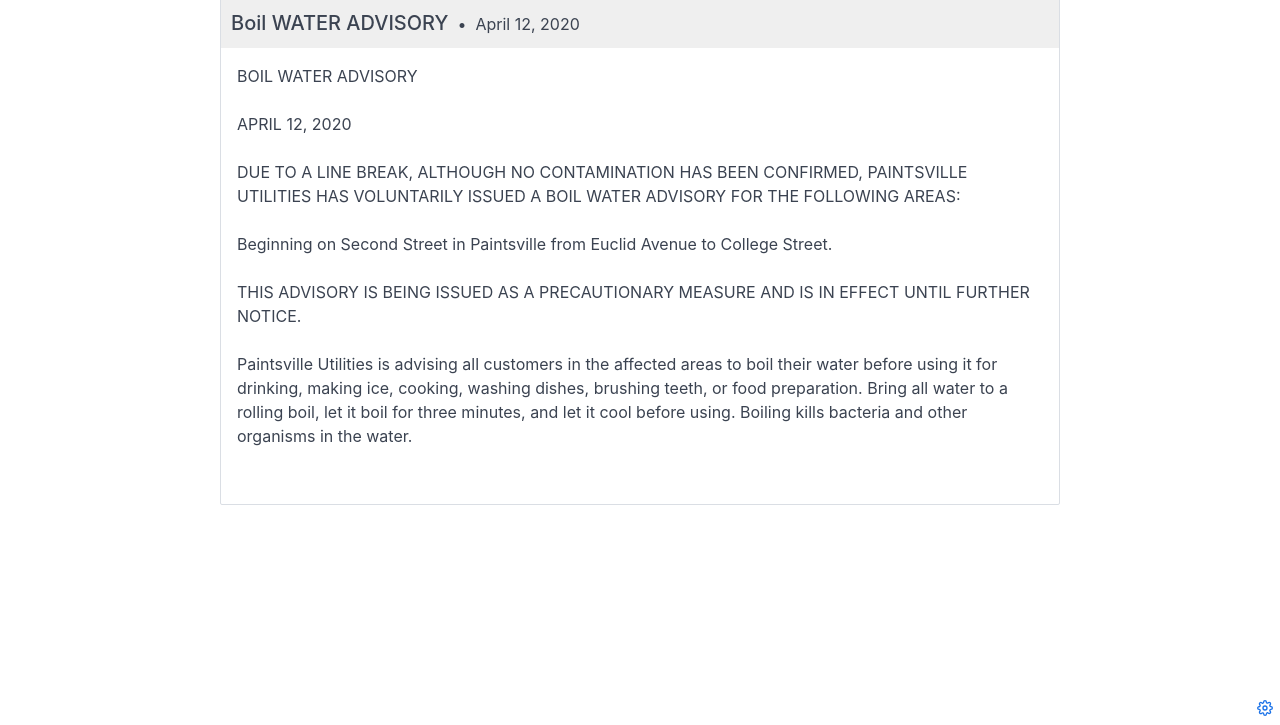
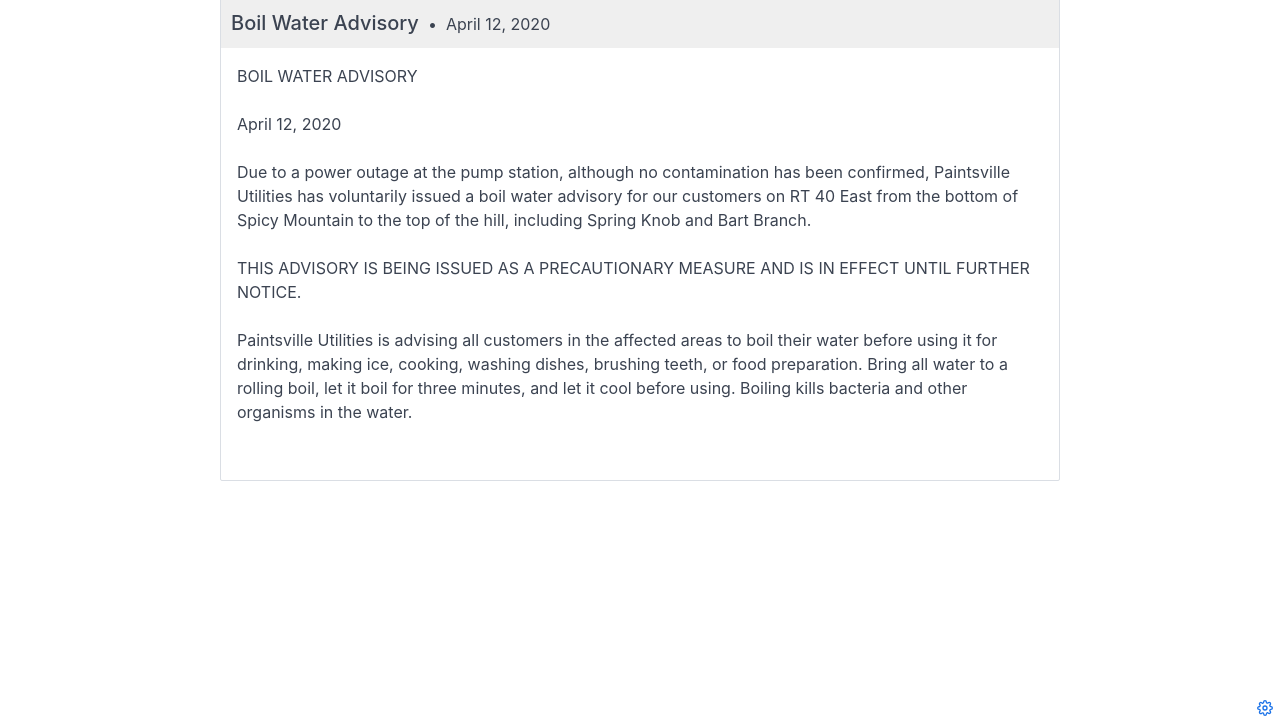
Before and after one commit to mapsync/paintsville-advisory, a Gatsby site: page /blog/2020-04-12-boil-water-advisory in a window 1280 px wide. Shown: the part 75-800 px from the top of the page. Built offline with nearby package versions, Linux system fonts and the light colour scheme; Gatsby itself is replaced by a stand-in of ours.

Commit message:
Create Alert “2020-04-12-boil-water-advisory”

```diff
--- a/src/pages/blog/2020-04-12-boil-water-advisory.md
+++ b/src/pages/blog/2020-04-12-boil-water-advisory.md
@@ -1,15 +1,13 @@
 ---
 templateKey: blog-post
-title: Boil WATER ADVISORY
-date: 2020-04-12T21:46:32.205Z
+title: Boil Water Advisory
+date: 2020-04-12T21:56:37.307Z
 ---
 BOIL WATER ADVISORY
 
-APRIL 12, 2020
+April 12, 2020
 
-DUE TO A LINE BREAK, ALTHOUGH NO CONTAMINATION HAS BEEN CONFIRMED, PAINTSVILLE UTILITIES HAS VOLUNTARILY ISSUED A BOIL WATER ADVISORY FOR THE FOLLOWING AREAS:
-
-Beginning on Second Street in Paintsville from Euclid Avenue to College Street.
+Due to a power outage at the pump station, although no contamination has been confirmed, Paintsville Utilities has voluntarily issued a boil water advisory for our customers on RT 40 East from the bottom of Spicy Mountain to the top of the hill, including Spring Knob and Bart Branch.
 
 THIS ADVISORY IS BEING ISSUED AS A PRECAUTIONARY MEASURE AND IS IN EFFECT UNTIL FURTHER NOTICE.
 
```
